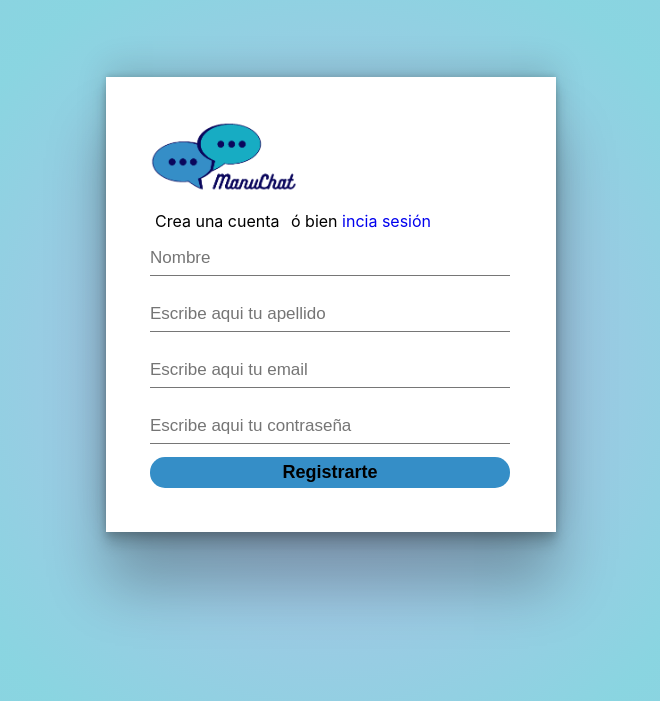
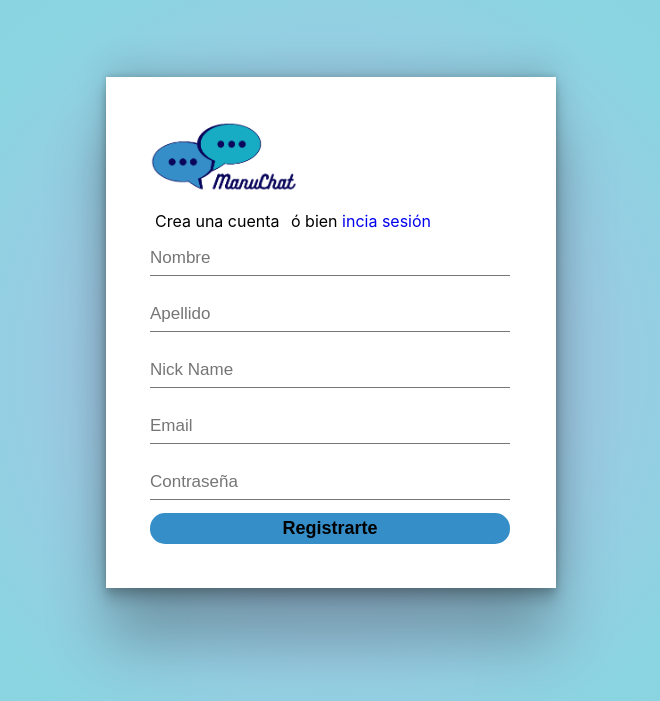
Before and after one commit to manuemendoza/frontendMensajeria, a React (Create React App) app in the folder manuchat/: page /register in a window 1280 px wide. Shown: the part 223-924 px from the top of the page, without its empty margins (309-969 px from the left). Built offline with nearby package versions, Linux system fonts and the light colour scheme.

Commit message:
Modification of the component create user and Apiuser, I am adding a username for the form and Apiuser too

```diff
--- a/manuchat/src/pages/CreateUser/CreateUser.js
+++ b/manuchat/src/pages/CreateUser/CreateUser.js
@@ -25,25 +25,25 @@ const CreateUser = () =>{
         const surname = e.target.surname.value;
         const email = e.target.email.value;
         const password = e.target.password.value;
+        const username = e.target.username.value;
         try {
-            const res = await ApiUser.createUser(name, surname, email, password);
-            console.log('esto es una una respuesta create', res);
+            const res = await ApiUser.createUser(name, surname, username, email, password);
             //modificando el error de estado y mensajes de estos mismos tenemos que modificar el localstorage para que no lo meta nulo tanto del login como el crate
-            // if (res) {
-            //     const login = await ApiUser.loginUser(email, password);
-            //     const token = login.token;
-            //     const user = login.userData;
-            //     localStorage.setItem('token', token);
-            //     localStorage.setItem('user', JSON.stringify(user));
-            //     if (token.length > 0) {
-            //         redirectionToChat();
-            //     } else {
-            //         console.log(null);
-            //     };
-            // }
+            if (res) {
+                const login = await ApiUser.loginUser(email, password);
+                const token = login.token;
+                const user = login.userData;
+                localStorage.setItem('token', token);
+                localStorage.setItem('user', JSON.stringify(user));
+                if (token.length > 0) {
+                    redirectionToChat();
+                } else {
+                    console.log(null);
+                };
+            }
         } catch (error) {
-            // console.log(error.message);
-            // console.error( error.message);
+            console.log(error.message);
+            console.error( error.message);
         }
     };
     return(
@@ -67,7 +67,16 @@ const CreateUser = () =>{
                                 <input
                                     type='text'
                                     name='surname'
-                                    placeholder="Escribe aqui tu apellido"
+                                    placeholder="Apellido"
+                                    required />
+                            </label>
+                        </div>
+                        <div>
+                            <label>
+                                <input
+                                    type='text'
+                                    name='username'
+                                    placeholder="Nick Name"
                                     required />
                             </label>
                         </div>
@@ -76,7 +85,7 @@ const CreateUser = () =>{
                                 <input
                                     type='email'
                                     name='email'
-                                    placeholder="Escribe aqui tu email"
+                                    placeholder="Email"
                                     required />
                             </label>
                         </div>
@@ -85,7 +94,7 @@ const CreateUser = () =>{
                                 <input
                                     type='password'
                                     name='password'
-                                    placeholder="Escribe aqui tu contraseña"
+                                    placeholder="Contraseña"
                                     required />
                             </label>
                         </div>
--- a/manuchat/src/services/API/ApiUser.js
+++ b/manuchat/src/services/API/ApiUser.js
@@ -20,43 +20,49 @@ export const ApiUser = {
         return responseData;
     },
 
-    createUser: async (name, surname, email, password) => {
+    createUser: async (name, surname, username, email, password) => {
         let response = await fetch(`http://localhost:9525/users`,{
             method:"POST",
             headers: {'Content-Type': 'application/json'},
             body: JSON.stringify({
                 "name": name,
                 "surname": surname,
+                "username": username,
                 "email": email,
                 "password": password
             })
         });
         const responseData = await response.json();
-        console.log(responseData.code);
+        console.log('lo que me devuelve el backend ', responseData);
         if (!response.ok) {
             let err = new Error(responseData.message);
             err.code = responseData.code;
             err.status = response.status;
-            console.log(err.code);
             throw err;
         }
         return responseData;
     },
 
-    UpDateUser: async (id, name, surName, email, password) => {
+    UpDateUser: async (id, name, surname, username, email, password, contacts) => {
 
         let data = {};
         if (name) {
             data.name = name;
         }
-        if (surName) {
-            data.surName = surName;
+        if (surname) {
+            data.surName = surname;
+        }
+        if (username) {
+            data.username = username;
         }
         if (email) {
             data.email = email;
         }
         if (password) {
             data.password = password;
+        }
+        if (contacts) {
+            data.contacts = contacts;
         }
 
         let url = `http://localhost:9525/clients/${id}`;
```
